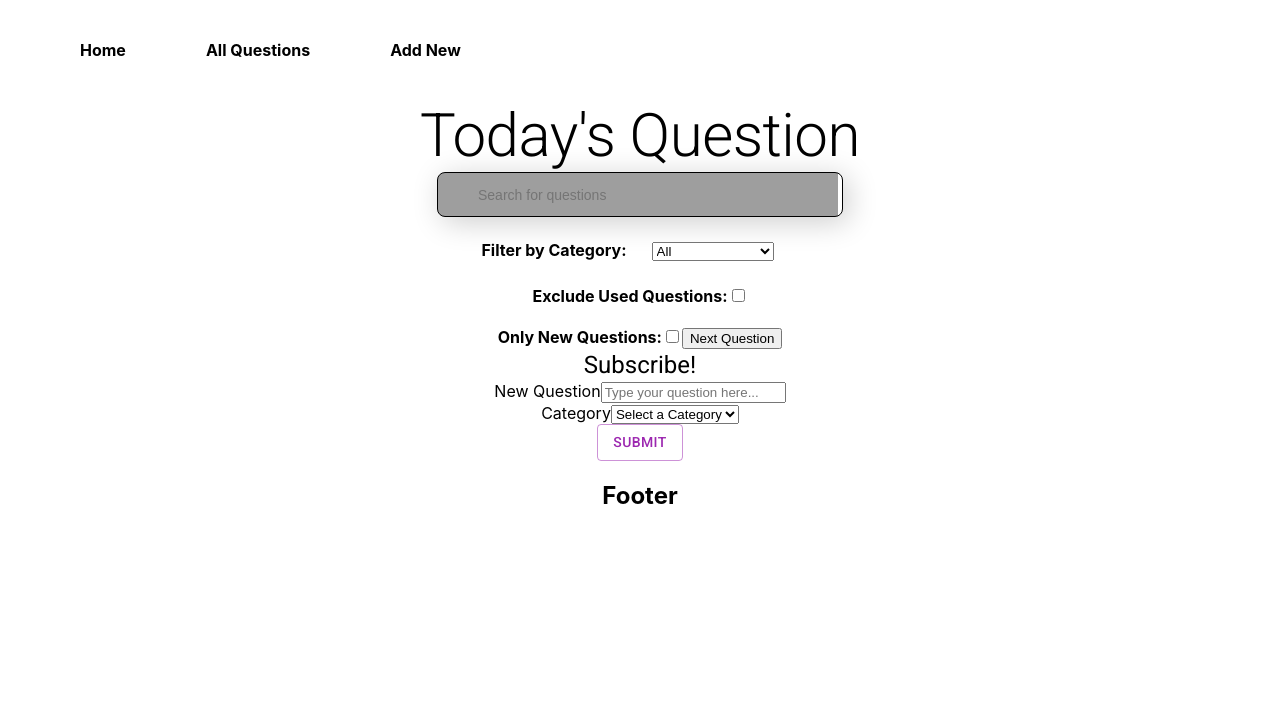
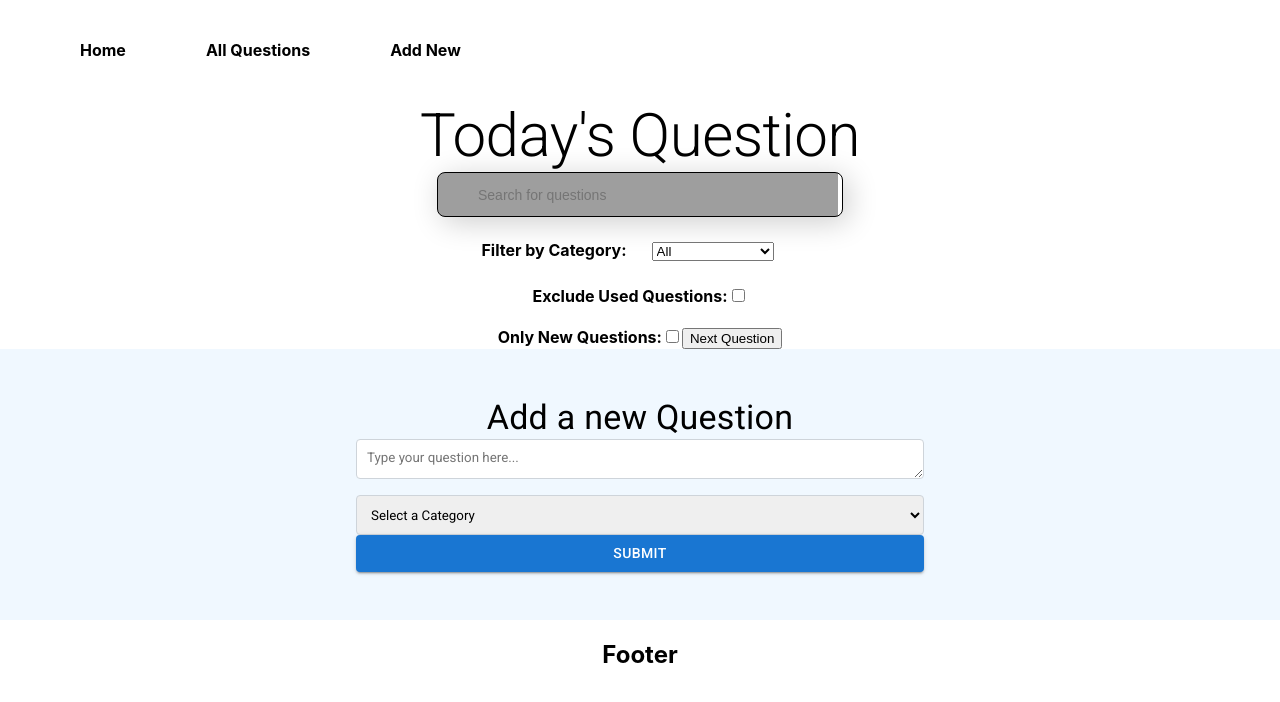
Before and after one commit to l33krys/react-question-of-the-day, a React (Create React App) app: page /questions in a window 1280 px wide. Shown: the top 702 px of the page. Built offline with nearby package versions, Linux system fonts and the light colour scheme; data requests are answered from the project's data file; grey boxes are pictures that could not be loaded.

Commit message:
form styled

```diff
--- a/package.json
+++ b/package.json
@@ -15,6 +15,7 @@
     "react-dom": "^18.2.0",
     "react-router-dom": "^5.3.4",
     "react-scripts": "5.0.1",
+    "styled-components": "^6.0.7",
     "web-vitals": "^2.1.4",
     "yup": "^1.2.0"
   },
--- a/src/components/AddQuestionForm.js
+++ b/src/components/AddQuestionForm.js
@@ -1,33 +1,52 @@
-import React, { useState } from "react";
-import ReactDOM from "react-dom";
+import React from "react";
 import { Formik, Form, useField } from "formik";
 import * as Yup from "yup";
-import Typography from "@mui/material/Typography";
-import Button from "@mui/material/Button";
+import {
+  Typography,
+  Button,
+  Grid,
+  FormControl,
+  InputLabel,
+  Box,
+} from "@mui/material";
 
-const MyTextInput = ({ label, ...props }) => {
+const TextField = ({ label, ...props }) => {
   const [field, meta] = useField(props);
   return (
-    <>
-      <label htmlFor={props.id || props.name}>{label}</label>
-      <input className="text-input" {...field} {...props} />
+    <FormControl fullWidth>
+      <InputLabel htmlFor={props.id || props.name}>{label}</InputLabel>
+      <textarea className="text-input" {...field} {...props} />
       {meta.touched && meta.error ? (
-        <div className="error">{meta.error}</div>
+        <div
+          className={`error ${
+            meta.error === "Required" ? "required-error" : ""
+          }`}
+        >
+          {meta.error}
+        </div>
       ) : null}
-    </>
+    </FormControl>
   );
 };
 
 const MySelect = ({ label, ...props }) => {
   const [field, meta] = useField(props);
   return (
-    <div>
-      <label htmlFor={props.id || props.name}>{label}</label>
-      <select {...field} {...props} />
+    <FormControl fullWidth>
+      <InputLabel htmlFor={props.id || props.name}>{label}</InputLabel>
+      <select {...field} {...props}>
+        {props.children}
+      </select>
       {meta.touched && meta.error ? (
-        <div className="error">{meta.error}</div>
+        <div
+          className={`error ${
+            meta.error === "Required" ? "required-error" : ""
+          }`}
+        >
+          {meta.error}
+        </div>
       ) : null}
-    </div>
+    </FormControl>
   );
 };
 
@@ -50,8 +69,12 @@ const AddQuestionForm = ({ handleNewQuestion }) => {
   };
 
   return (
-    <>
-      <Typography variant="h5">Subscribe!</Typography>
+    <Grid container justifyContent="center" className="AddQuestionForm">
+      <Grid item xs={12} sm={8} md={6}>
+        <Box p={3}>
+          <Typography variant="h4" align="center">
+            Add a new Question
+          </Typography>
           <Formik
             initialValues={{
               newQuestion: "",
@@ -74,27 +97,40 @@ const AddQuestionForm = ({ handleNewQuestion }) => {
             }}
           >
             <Form>
-          <MyTextInput
-            label="New Question"
+              <Grid container spacing={2}>
+                <Grid item xs={12}>
+                  <TextField
+                    variant="filled"
                     name="newQuestion"
                     type="text"
                     placeholder="Type your question here..."
+                    className="question-input"
                   />
-
-          <MySelect label="Category" name="category">
-            <option value="">Select a Category</option>
+                </Grid>
+                <Grid item xs={12}>
+                  <MySelect name="category" className="category-input">
+                    <option value="select-category">Select a Category</option>
                     <option value="recreation">Recreation</option>
                     <option value="family & friends">Family & Friends</option>
                     <option value="work">Work</option>
                     <option value="miscellaneous">Miscellaneous</option>
                   </MySelect>
-
-          <Button type="submit" color="secondary" variant="outlined">
+                </Grid>
+              </Grid>
+              <Button
+                className="new-question-button"
+                type="submit"
+                variant="contained"
+                color="primary"
+                fullWidth
+              >
                 Submit
               </Button>
             </Form>
           </Formik>
-    </>
+        </Box>
+      </Grid>
+    </Grid>
   );
 };
 
--- a/src/index.css
+++ b/src/index.css
@@ -1,13 +1,49 @@
 body {
   margin: 0;
-  font-family: -apple-system, BlinkMacSystemFont, 'Segoe UI', 'Roboto', 'Oxygen',
-    'Ubuntu', 'Cantarell', 'Fira Sans', 'Droid Sans', 'Helvetica Neue',
+  font-family: -apple-system, BlinkMacSystemFont, "Segoe UI", "Roboto", "Oxygen",
+    "Ubuntu", "Cantarell", "Fira Sans", "Droid Sans", "Helvetica Neue",
     sans-serif;
   -webkit-font-smoothing: antialiased;
   -moz-osx-font-smoothing: grayscale;
 }
 
 code {
-  font-family: source-code-pro, Menlo, Monaco, Consolas, 'Courier New',
+  font-family: source-code-pro, Menlo, Monaco, Consolas, "Courier New",
     monospace;
 }
+
+.AddQuestionForm {
+  display: flex;
+  flex-direction: column;
+  align-items: center;
+  padding: 24px;
+  width: auto;
+  height: auto;
+  background-color: aliceblue;
+}
+
+.question-input {
+  margin-bottom: 20px;
+}
+
+.category-input {
+  margin-top: 20px;
+}
+
+.question-input,
+.category-input {
+  border: 1px solid #ced4da;
+  border-radius: 4px;
+  padding: 10px;
+  width: 100%;
+  height: 40px;
+  justify-items: center;
+  box-sizing: border-box;
+  margin: 0;
+  font-family: "Roboto", sans-serif;
+}
+
+.required-error {
+  font-size: 12px;
+  color: red;
+}
```
Also changed, not shown: 1 other file (tests, documents, lock files or other folders). Lines whose indentation alone changed are shown as unchanged.
